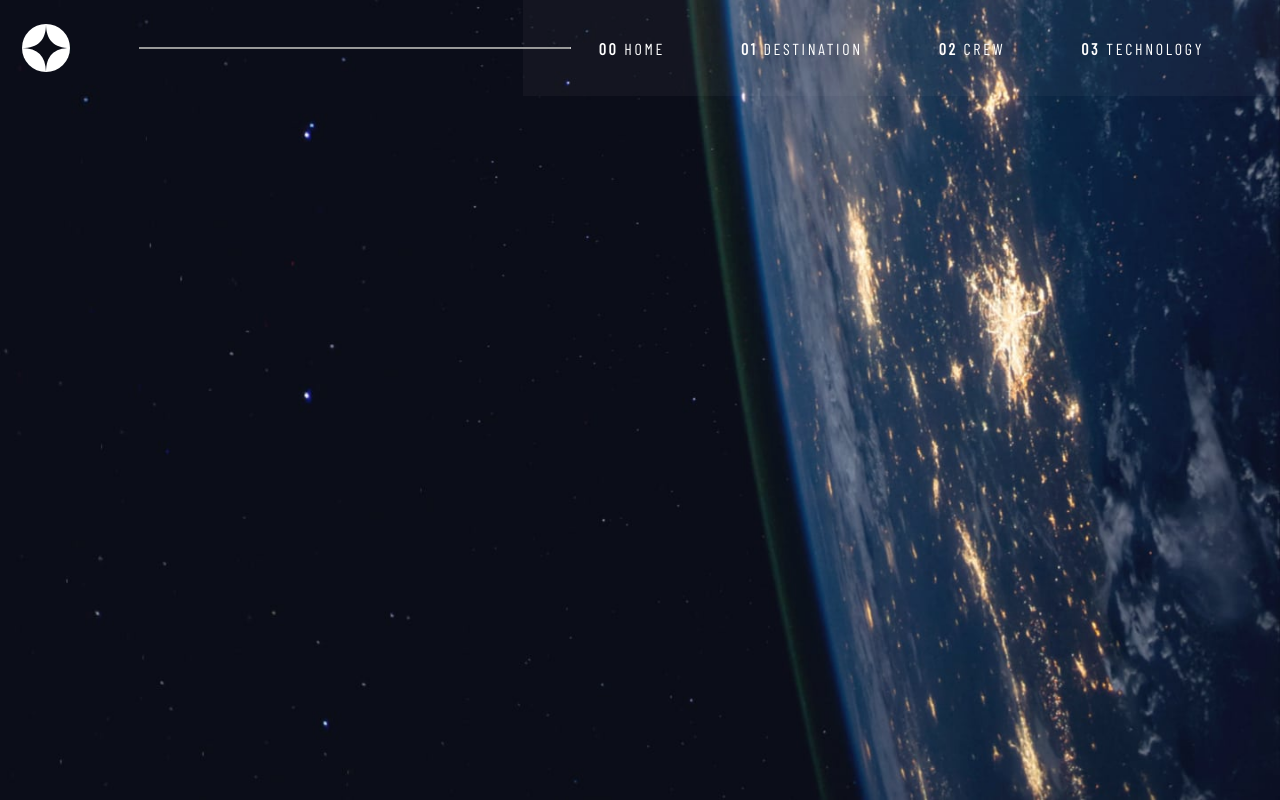
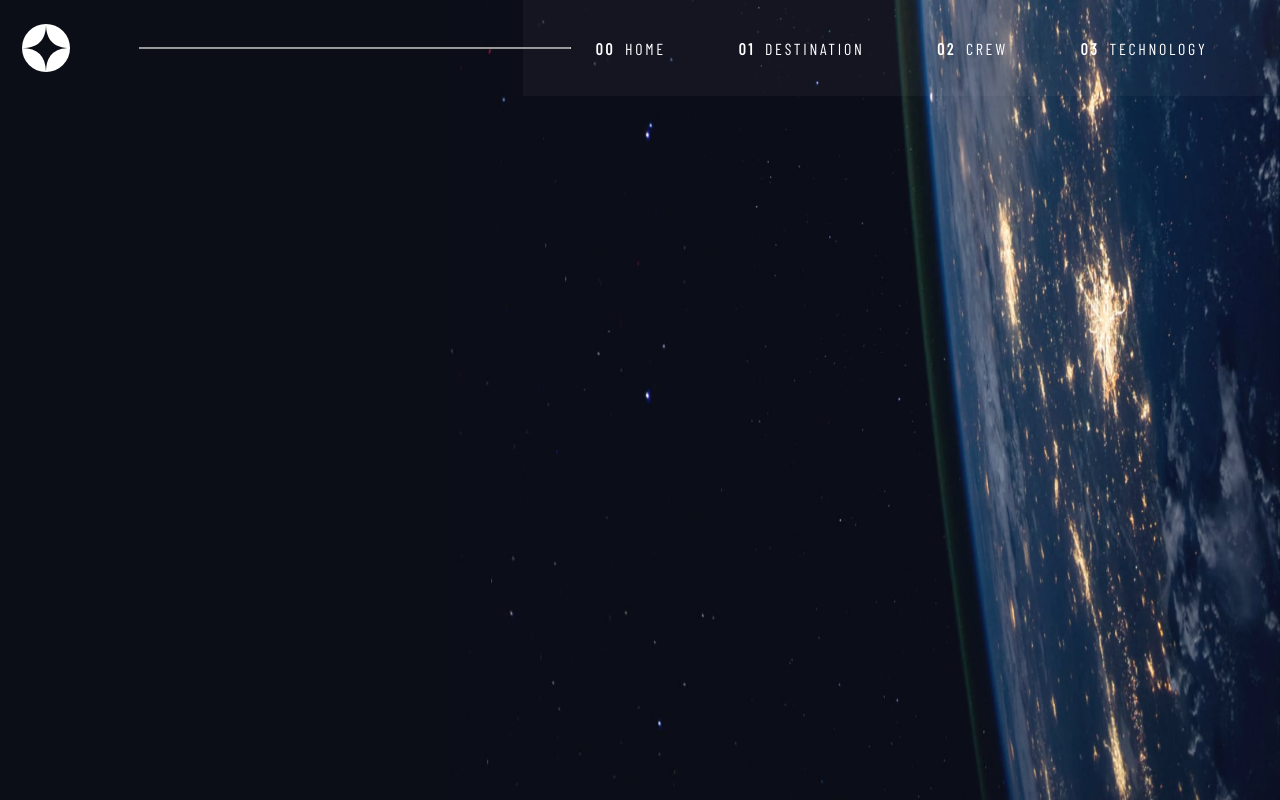
Before and after one commit to the-rabblerouser/SpaceTourism, a Next.js app: page / in a window 1280 px wide. Built offline with nearby package versions, Linux system fonts and the light colour scheme; a web font is replaced by a local one.

Commit message:
Navlinks now have bottom border on hover

```diff
--- a/pages/index.tsx
+++ b/pages/index.tsx
@@ -7,11 +7,11 @@ import { Hamburger } from '../lib/icons/Hamburger';
 
 const Body = styled.div`
 	height: 100vh;
-	background-color: #000;
+	background-color: #0b0d17;
 	background-image: url('/assets/home/background-home-mobile.jpg');
 	background-position: center;
+	background-size: cover;
 	background-repeat: no-repeat;
-	background-size: cover;
 
 	@media (min-width: 768px) {
 		background-image: url('/assets/home/background-home-tablet.jpg');
@@ -19,6 +19,8 @@ const Body = styled.div`
 
 	@media (min-width: 1224px) {
 		background-image: url('/assets/home/background-home-desktop.jpg');
+		background-position: right;
+		background-size: 65vw 100vh;
 	}
 `;
 
@@ -85,7 +87,6 @@ const NavLinkContainer = styled.div`
 
 	@media (min-width: 1224px) {
 		display: flex;
-		align-items: center;
 		justify-content: space-evenly;
 		height: 100%;
 		width: 830px;
@@ -93,10 +94,18 @@ const NavLinkContainer = styled.div`
 `;
 
 const NavLink = styled.a`
+	display: flex;
+	align-items: center;
+	height: 100%;
 	font-family: ${({ theme }) => theme.barlow};
 	color: ${({ theme }) => theme.white};
 	font-size: 16px;
 	letter-spacing: 2.7px;
+	cursor: pointer;
+
+	&:hover {
+		border-bottom: 3px solid ${({ theme }) => theme.white};
+	}
 
 	@media (min-width: 768px) {
 	}
@@ -110,6 +119,7 @@ const Span = styled.span`
 	font-family: ${({ theme }) => theme.barlow};
 	font-weight: bold;
 	color: ${({ theme }) => theme.white};
+	margin-right: 10px;
 
 	@media (min-width: 768px) {
 		display: none;
@@ -128,7 +138,6 @@ const Home: NextPage = () => {
 					<LogoContainer>
 						<Logo />
 					</LogoContainer>
-
 					<HamburgerContainer>
 						<Hamburger />
 					</HamburgerContainer>
```
